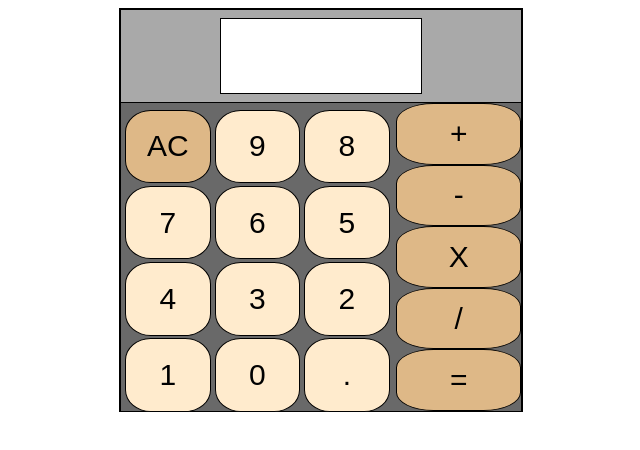
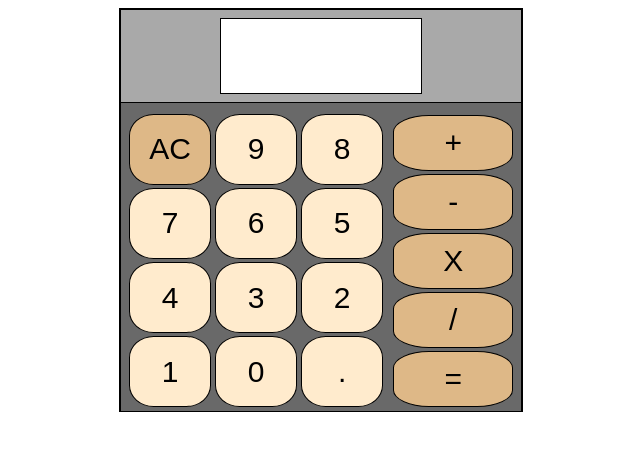
Before and after one commit to Jdoggett50/Calculator, a plain HTML site: page index.html in a window 1280 px wide. Shown: the whole page, without its empty margins (319-959 px from the left). Drawn offline with Linux system fonts and the light colour scheme.

Commit message:
adjusted button margins

```diff
--- a/style.css
+++ b/style.css
@@ -33,7 +33,7 @@
 	display: flex;
 }
 #numbers-container {
-	margin: 1% 1%;
+	margin: 2% 2%
 }
 #numbers-container :first-child{
 	background-color: #DEB887;
@@ -56,8 +56,9 @@ button {
 	width: 100%;
 }
 .operators {
-	margin: margin 2% 1% 1% 0;
+	margin: 3% 2% 1% 0;
 	width: 50%;
 	display: flex;
 	flex-direction: column;
+	gap: 1%;
 }
```
